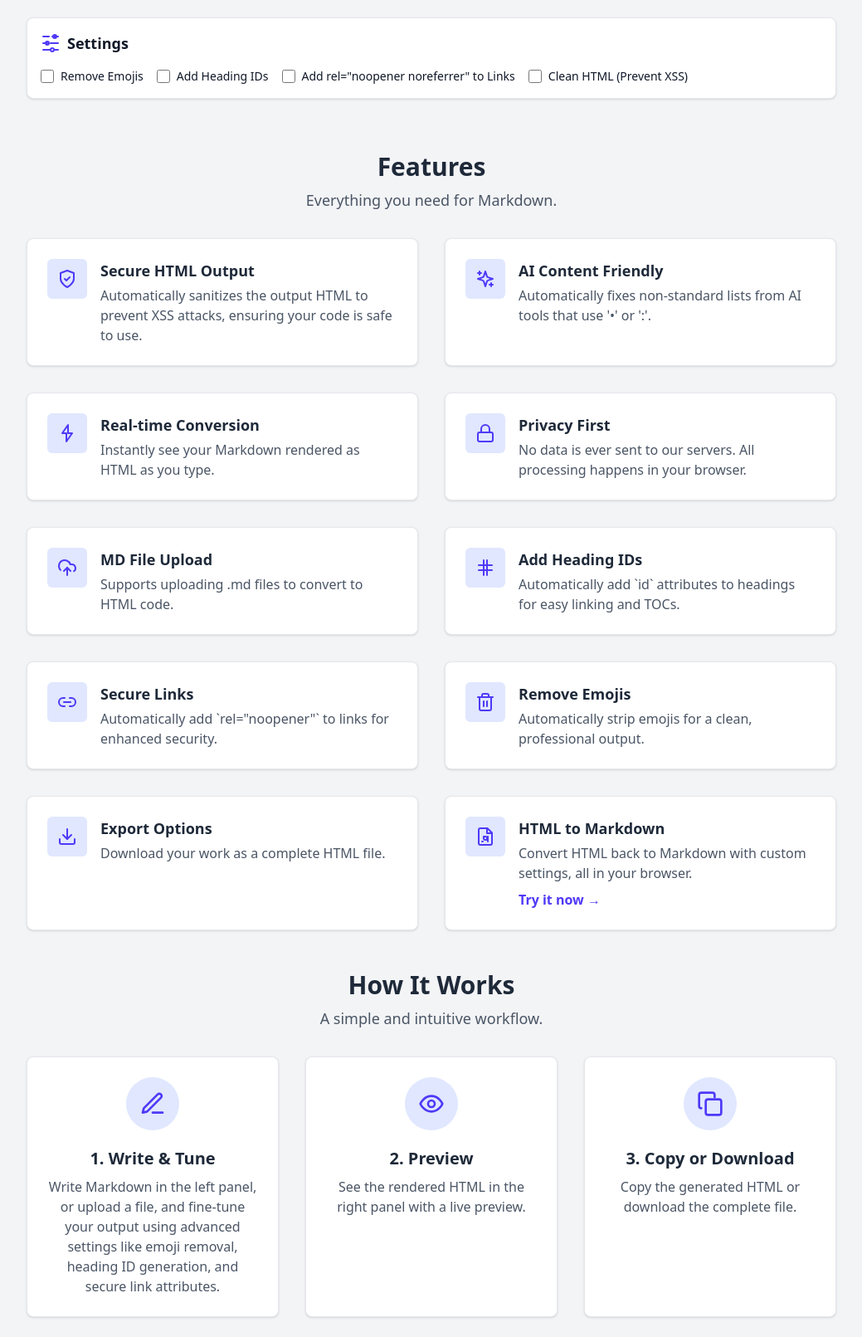
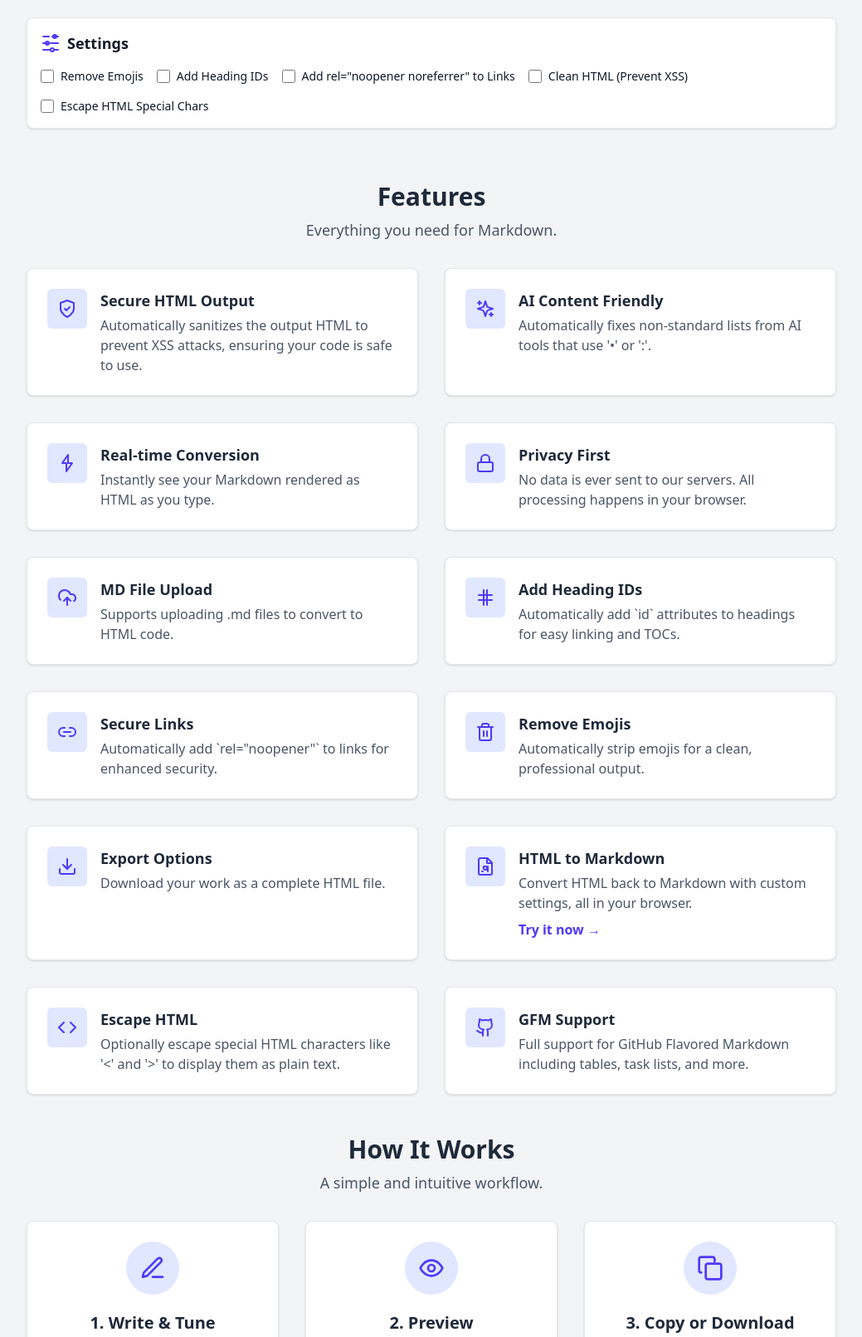
Before and after one commit to jqueryscript/markdown-to-html, a website: page index.html in a window 1280 px wide. Shown: the part 656-2267 px from the top of the page at 83% size, without its empty margins (120-1159 px from the left). Drawn offline with nearby package versions, Linux system fonts and the light colour scheme.

Commit message:
feat: Add 'Escape HTML' feature and update content
- Implement an option to escape special HTML characters.

```diff
--- a/index.html
+++ b/index.html
@@ -257,6 +257,10 @@
                         <input id="sanitize-html" type="checkbox" class="h-4 w-4 text-indigo-600 border-gray-300 rounded focus:ring-indigo-500">
                         <label for="sanitize-html" class="ml-2 block text-sm text-gray-900">Clean HTML (Prevent XSS)</label>
                     </div>
+                    <div class="flex items-center">
+                        <input id="escape-html-chars" type="checkbox" class="h-4 w-4 text-indigo-600 border-gray-300 rounded focus:ring-indigo-500">
+                        <label for="escape-html-chars" class="ml-2 block text-sm text-gray-900">Escape HTML Special Chars</label>
+                    </div>
                 </div>
             </div>
             <div class="mt-16 space-y-12">
@@ -355,6 +359,24 @@
                                 <h3 class="text-lg font-bold">HTML to Markdown</h3>
                                 <p class="mt-1 text-base text-gray-600">Convert HTML back to Markdown with custom settings, all in your browser.</p>
                                 <a href="https://www.markdownhtmlgen.com/html-to-markdown-converter/" class="text-indigo-600 hover:text-indigo-800 font-semibold mt-2 inline-block">Try it now &rarr;</a>
+                            </div>
+                        </div>
+                        <div class="bg-white p-6 rounded-lg border border-gray-200 shadow-sm flex items-start">
+                            <div class="flex-shrink-0 flex justify-center items-center bg-indigo-100 rounded-md h-12 w-12">
+                                <svg xmlns="http://www.w3.org/2000/svg" width="24" height="24" viewBox="0 0 24 24" fill="none" stroke="currentColor" stroke-width="2" stroke-linecap="round" stroke-linejoin="round" class="lucide lucide-code h-6 w-6 text-indigo-600"><polyline points="16 18 22 12 16 6"/><polyline points="8 6 2 12 8 18"/></svg>
+                            </div>
+                            <div class="ml-4">
+                                <h3 class="text-lg font-bold">Escape HTML</h3>
+                                <p class="mt-1 text-base text-gray-600">Optionally escape special HTML characters like '&lt;' and '&gt;' to display them as plain text.</p>
+                            </div>
+                        </div>
+                        <div class="bg-white p-6 rounded-lg border border-gray-200 shadow-sm flex items-start">
+                            <div class="flex-shrink-0 flex justify-center items-center bg-indigo-100 rounded-md h-12 w-12">
+                                <svg xmlns="http://www.w3.org/2000/svg" width="24" height="24" viewBox="0 0 24 24" fill="none" stroke="currentColor" stroke-width="2" stroke-linecap="round" stroke-linejoin="round" class="lucide lucide-github h-6 w-6 text-indigo-600"><path d="M15 22v-4a4.8 4.8 0 0 0-1-3.5c3 0 6-2 6-5.5.08-1.25-.27-2.48-1-3.5.28-1.15.28-2.35 0-3.5 0 0-1 0-3 1.5-2.64-.5-5.36-.5-8 0C6 2 5 2 5 2c-.3 1.15-.3 2.35 0 3.5A5.403 5.403 0 0 0 4 9c0 3.5 3 5.5 6 5.5-.39.49-.68 1.05-.85 1.65-.17.6-.22 1.23-.15 1.85v4"/><path d="M9 18c-4.51 2-5-2-7-2"/></svg>
+                            </div>
+                            <div class="ml-4">
+                                <h3 class="text-lg font-bold">GFM Support</h3>
+                                <p class="mt-1 text-base text-gray-600">Full support for GitHub Flavored Markdown including tables, task lists, and more.</p>
                             </div>
                         </div>
                     </div>
@@ -593,6 +615,13 @@
                         <ul class="space-y-6 border-l-2 border-gray-200 pl-6">
                             <li class="relative">
                                 <span class="absolute -left-6 -translate-x-1/2 w-3 h-3 bg-indigo-600 rounded-full"></span>
+                                <div class="font-semibold text-gray-800">September 15, 2025</div>
+                                <ul class="list-disc list-inside text-gray-600 mt-1 space-y-1">
+                                    <li>Added "Escape HTML Special Chars" feature to display HTML tags as plain text.</li>
+                                </ul>
+                            </li>
+                            <li class="relative">
+                                <span class="absolute -left-6 -translate-x-1/2 w-3 h-3 bg-gray-400 rounded-full"></span>
                                 <div class="font-semibold text-gray-800">September 14, 2025</div>
                                 <ul class="list-disc list-inside text-gray-600 mt-1 space-y-1">
                                     <li>Added "Clean HTML" feature to prevent XSS attacks.</li>
@@ -650,7 +679,7 @@
     <script src="marked.min.js"></script>
     <script src="https://cdn.jsdelivr.net/npm/dompurify@latest/dist/purify.min.js"></script>
     <script type="text/javascript" src="https://cdn.jsdelivr.net/npm/toastify-js"></script>
-    <script src="script.min.js?v5"></script>
+    <script src="script.min.js?v6"></script>
 
     <footer class="bg-gray-800 text-gray-300 py-12 mt-16">
         <div class="max-w-screen-xl mx-auto px-4 sm:px-6 lg:px-8">
--- a/script.js
+++ b/script.js
@@ -7,6 +7,7 @@ document.addEventListener('DOMContentLoaded', () => {
   const addHeadingIdsCheckbox = document.getElementById('add-heading-ids');
   const addRelToLinksCheckbox = document.getElementById('add-rel-to-links');
   const sanitizeHtmlCheckbox = document.getElementById('sanitize-html');
+  const escapeHtmlCharsCheckbox = document.getElementById('escape-html-chars');
   const dropArea = document.getElementById('drop-area');
   const fileUpload = document.getElementById('file-upload');
   const copyHtmlButton = document.getElementById('copy-html');
@@ -95,6 +96,11 @@ document.addEventListener('DOMContentLoaded', () => {
       markdownText = markdownText.replace(/\u00a9|\u00ae|[\u2000-\u3300]|\ud83c[\ud000-\udfff]|\ud83d[\ud000-\udfff]|\ud83e[\ud000-\udfff]/g, '');
     }
 
+    // Escape HTML special chars if the option is checked
+    if (escapeHtmlCharsCheckbox.checked) {
+      markdownText = markdownText.replace(/</g, '&lt;').replace(/>/g, '&gt;');
+    }
+
     let html = markedInstance.parse(markdownText);
 
     // Sanitize HTML if the option is checked
@@ -139,6 +145,7 @@ ${htmlPreview.innerHTML}
   addHeadingIdsCheckbox.addEventListener('change', convertMarkdown);
   addRelToLinksCheckbox.addEventListener('change', convertMarkdown);
   sanitizeHtmlCheckbox.addEventListener('change', convertMarkdown);
+  escapeHtmlCharsCheckbox.addEventListener('change', convertMarkdown);
   downloadHtmlButton.addEventListener('click', downloadFile);
 
   // --- File Upload Logic ---
```
Also changed, not shown: script.min.js, 1 other file.
